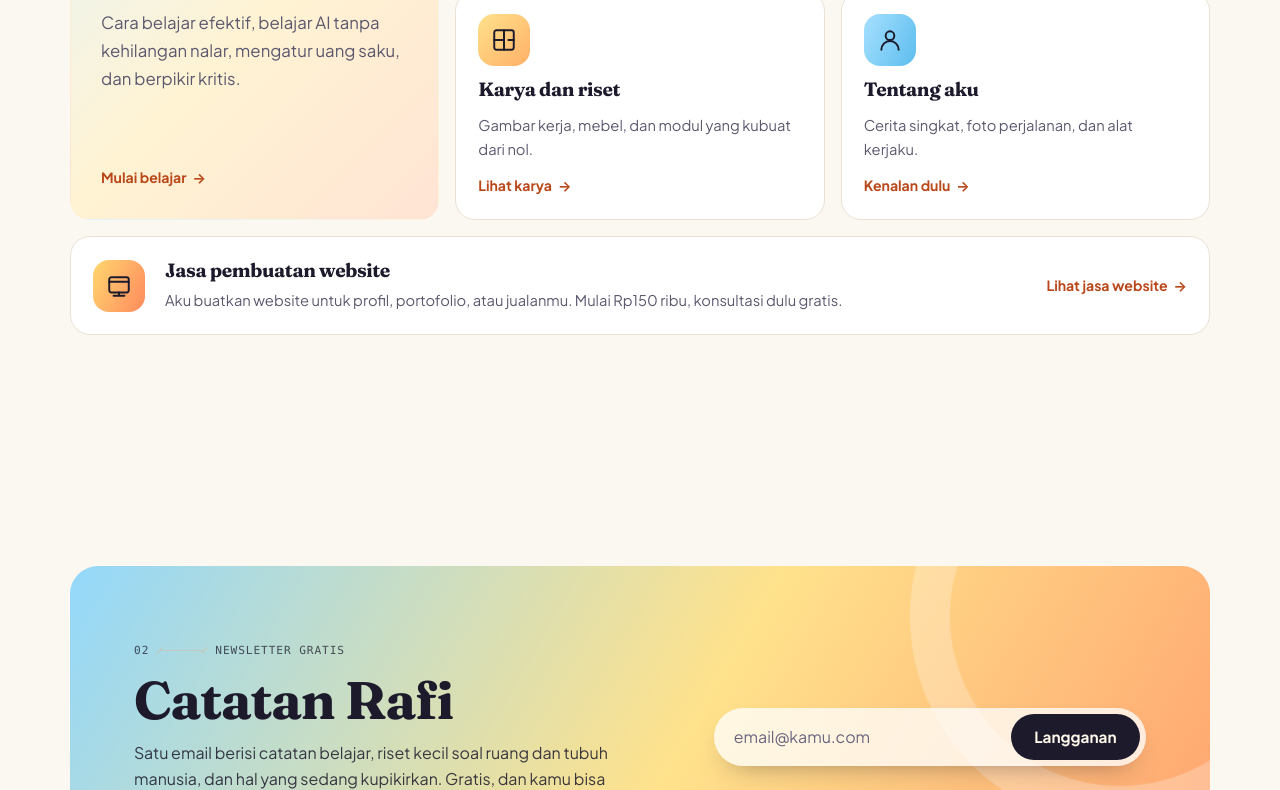
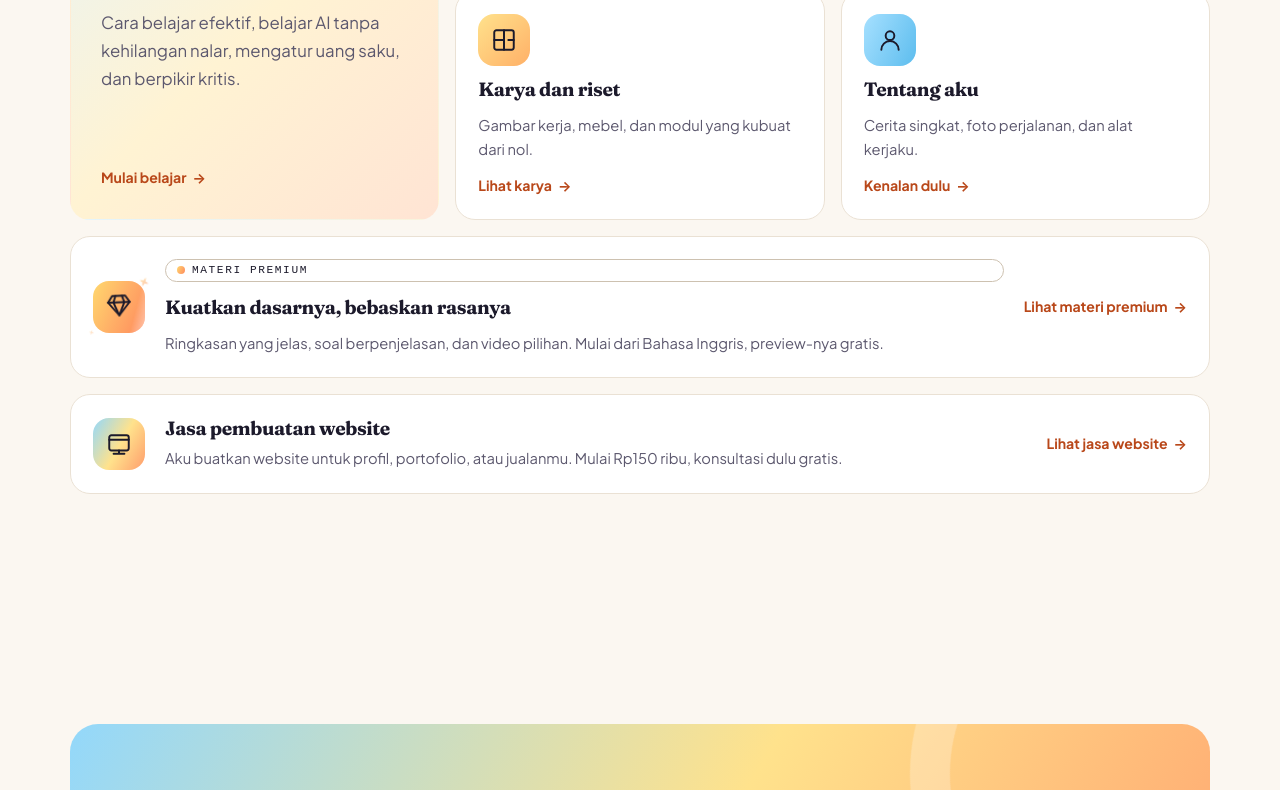
Before and after one commit to Raficrafty/musholirafi-web, a plain HTML site: page index.html in a window 1280 px wide. Shown: the part 2010-2800 px from the top of the page. Drawn offline with Linux system fonts and the light colour scheme; a web font is replaced by a local one.

Commit message:
Add files via upload

```diff
--- /dev/null
+++ b/assets/css/premium.css
@@ -0,0 +1,25 @@
+/* Pintu Materi premium: kartu lebar horizontal dengan ikon permata beranimasi.
+   Dipakai di belajar.html. Memakai kartu .help sebagai dasar, jadi warna, hover, dan mode gelap ikut gaya situs. */
+.help.prem-door{display:flex;align-items:center;gap:20px;width:100%;height:auto;min-height:0;margin:0 0 22px;text-align:left;position:relative}
+.help.door-wide.prem-door{margin:0}
+.prem-door .prem-body{flex:1;min-width:0}
+.prem-door .prem-tag{display:inline-flex;align-items:center;gap:7px;margin:0 0 8px;padding:5px 11px;border:1px solid var(--line-strong);border-radius:999px;font:500 .7rem/1 "Martian Mono",ui-monospace,monospace;letter-spacing:.14em;text-transform:uppercase}
+.prem-door .prem-tag::before{content:"";width:8px;height:8px;border-radius:50%;background:var(--g-warm)}
+.prem-door h3{margin:0 0 6px}
+.prem-door p{margin:0}
+.prem-door .go{margin:0 0 0 auto;white-space:nowrap}
+.help.prem-door .prem-ic{position:relative;flex:none;margin:0;overflow:visible;background:var(--g-warm)}
+.prem-ic svg{animation:premFloat 3.6s ease-in-out infinite}
+.prem-ic::after{content:"";position:absolute;inset:0;border-radius:inherit;pointer-events:none;background:linear-gradient(105deg,transparent 35%,rgba(255,255,255,.7) 50%,transparent 65%) 100% 0/250% 100% no-repeat;animation:premShine 3.2s ease-in-out infinite}
+.prem-spark{position:absolute;display:block;background:var(--g-warm);clip-path:polygon(50% 0,62% 38%,100% 50%,62% 62%,50% 100%,38% 62%,0 50%,38% 38%);opacity:0;animation:premTwinkle 2.8s ease-in-out infinite}
+.prem-spark.s1{top:-7px;right:-7px;width:16px;height:16px}
+.prem-spark.s2{bottom:-5px;left:-7px;width:11px;height:11px;animation-delay:1.3s}
+@keyframes premFloat{0%,100%{transform:translateY(0) rotate(0)}50%{transform:translateY(-3px) rotate(-5deg)}}
+@keyframes premShine{0%,45%{background-position:100% 0}100%{background-position:0% 0}}
+@keyframes premTwinkle{0%,100%{opacity:0;transform:scale(.2) rotate(0)}50%{opacity:1;transform:scale(1) rotate(45deg)}}
+@media (max-width:640px){
+  .help.prem-door{flex-wrap:wrap;gap:14px}
+  .prem-door .go{width:100%;margin:0}
+}
+/* Gerak tenang: dimatikan kalau kelas .calm dinyalakan lagi */
+.calm .prem-ic svg,.calm .prem-ic::after,.calm .prem-spark{animation:none}
--- a/index.html
+++ b/index.html
@@ -35,6 +35,7 @@
 <link rel="preconnect" href="https://fonts.gstatic.com" crossorigin>
 <link rel="stylesheet" href="https://fonts.googleapis.com/css2?family=Fraunces:opsz,wght,SOFT@9..144,500..800,0..100&family=Martian+Mono:wght@400;500&family=Plus+Jakarta+Sans:wght@400;500;600;700&display=swap">
 <link rel="stylesheet" href="assets/css/style.css">
+<link rel="stylesheet" href="assets/css/premium.css">
 <link rel="preload" as="image" href="assets/img/maskot.webp" type="image/webp">
 <script type="application/ld+json" id="ld-main">
 {
@@ -243,6 +244,11 @@
           <p>Cerita singkat, foto perjalanan, dan alat kerjaku.</p>
           <span class="go">Kenalan dulu <span aria-hidden="true">→</span></span>
         </a>
+        <a class="help door-wide prem-door" href="materi-premium.html">
+          <span class="ic prem-ic"><svg viewBox="0 0 24 24" fill="none" stroke="currentColor" stroke-width="1.8" stroke-linecap="round" stroke-linejoin="round" aria-hidden="true"><path d="M6 3h12l4 6-10 12L2 9l4-6Z"/><path d="M2 9h20M9 3l-2 6 5 12M15 3l2 6-5 12"/></svg><i class="prem-spark s1" aria-hidden="true"></i><i class="prem-spark s2" aria-hidden="true"></i></span>
+          <div class="prem-body"><span class="prem-tag">Materi premium</span><h3>Kuatkan dasarnya, bebaskan rasanya</h3><p>Ringkasan yang jelas, soal berpenjelasan, dan video pilihan. Mulai dari Bahasa Inggris, preview-nya gratis.</p></div>
+          <span class="go">Lihat materi premium <span aria-hidden="true">→</span></span>
+        </a>
         <a class="help door-wide" href="jasa-website.html">
           <span class="ic"><svg viewBox="0 0 24 24" fill="none" stroke="currentColor" stroke-width="1.8" stroke-linecap="round" stroke-linejoin="round" aria-hidden="true"><rect x="3" y="4" width="18" height="14" rx="2"/><path d="M3 8h18M7 21h10M12 18v3"/></svg></span>
           <div><h3>Jasa pembuatan website</h3><p>Aku buatkan website untuk profil, portofolio, atau jualanmu. Mulai Rp150 ribu, konsultasi dulu gratis.</p></div>
```
Also changed, not shown: 1 other file.
